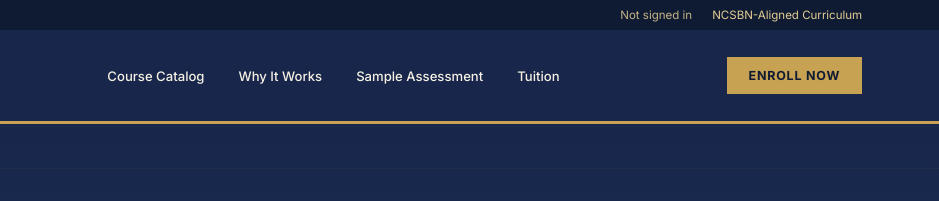
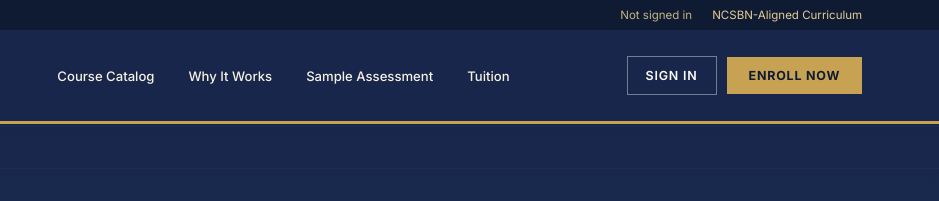
Before and after one commit to alanjude/studenttonurse, a website: page index.html in a window 1280 px wide. Shown: the top 201 px of the page, 341-1280 px from the left. Drawn offline with nearby package versions, Linux system fonts and the light colour scheme.

Commit message:
Add files via upload

```diff
--- a/index.html
+++ b/index.html
@@ -238,7 +238,10 @@
     <a data-nav="assessment">Sample Assessment</a>
     <a data-nav="home" data-anchor="tuition">Tuition</a>
   </div>
-  <button class="apply-btn" id="navEnrollBtn" data-nav="home" data-anchor="tuition">Enroll Now</button>
+  <div style="display:flex;align-items:center;gap:10px;">
+    <button class="btn-outline" id="navSignInBtn" data-nav="portal" style="padding:11px 18px;font-size:0.78rem;letter-spacing:0.8px;color:var(--paper);border-color:rgba(255,255,255,0.4);">Sign In</button>
+    <button class="apply-btn" id="navEnrollBtn" data-nav="home" data-anchor="tuition">Enroll Now</button>
+  </div>
 </nav>
 
 <!-- ============ HOME PAGE ============ -->
@@ -1134,13 +1137,16 @@ let portalEmail = '';
 function updateAuthUI() {
   const authArea = document.getElementById('authStatusArea');
   const navBtn = document.getElementById('navEnrollBtn');
+  const signInBtn = document.getElementById('navSignInBtn');
   const hasAnyAccess = enrollment.full || enrollment.singles.length > 0;
 
   if (portalSignedIn) {
     authArea.innerHTML = `Signed in as ${portalEmail} · <a id="navSignOut" style="cursor:pointer;text-decoration:underline;">Sign Out</a>`;
     document.getElementById('navSignOut').addEventListener('click', signOut);
+    signInBtn.style.display = 'none';
   } else {
     authArea.textContent = 'Not signed in';
+    signInBtn.style.display = 'inline-block';
   }
 
   if (portalSignedIn && hasAnyAccess) {
```
